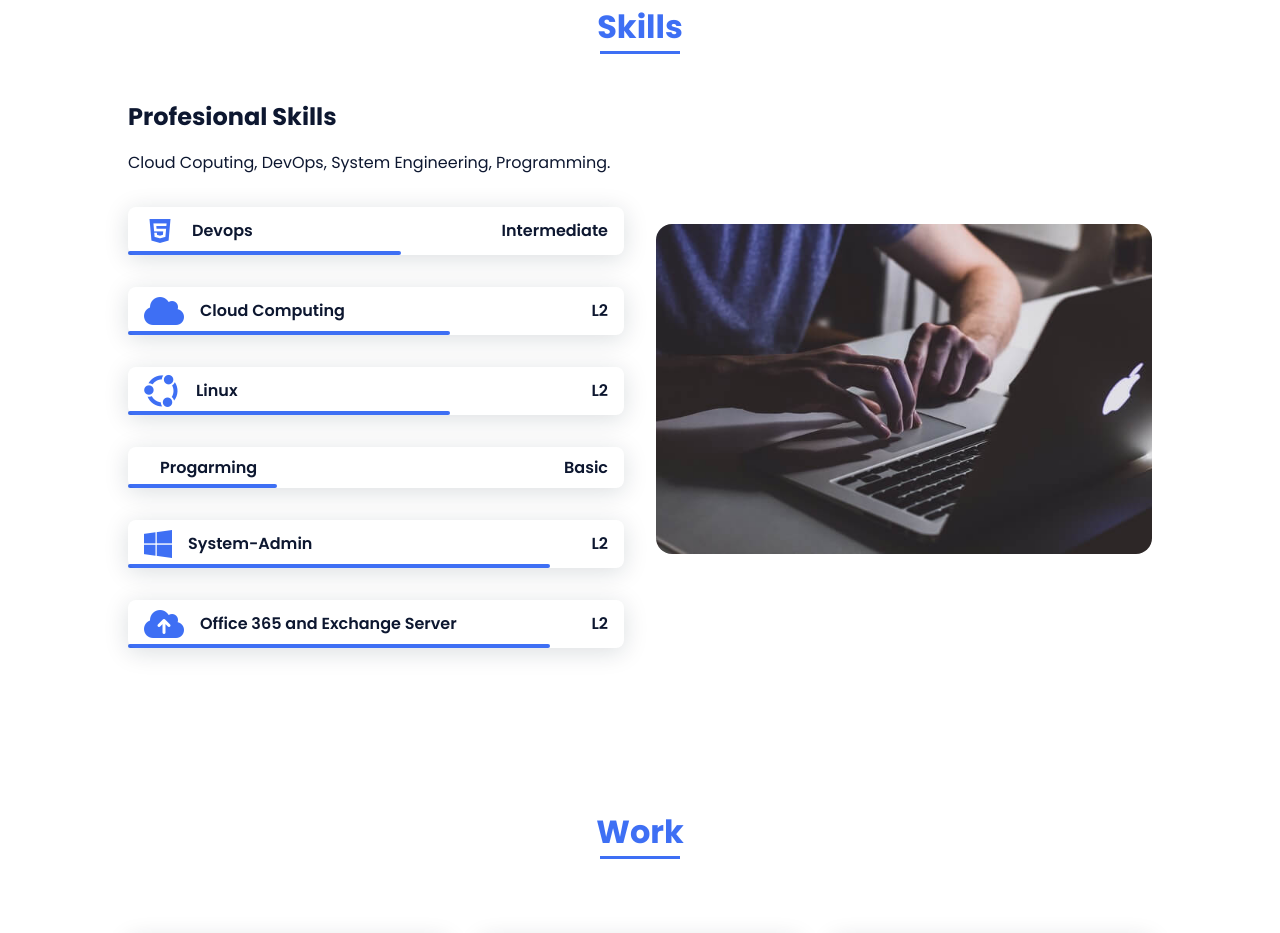
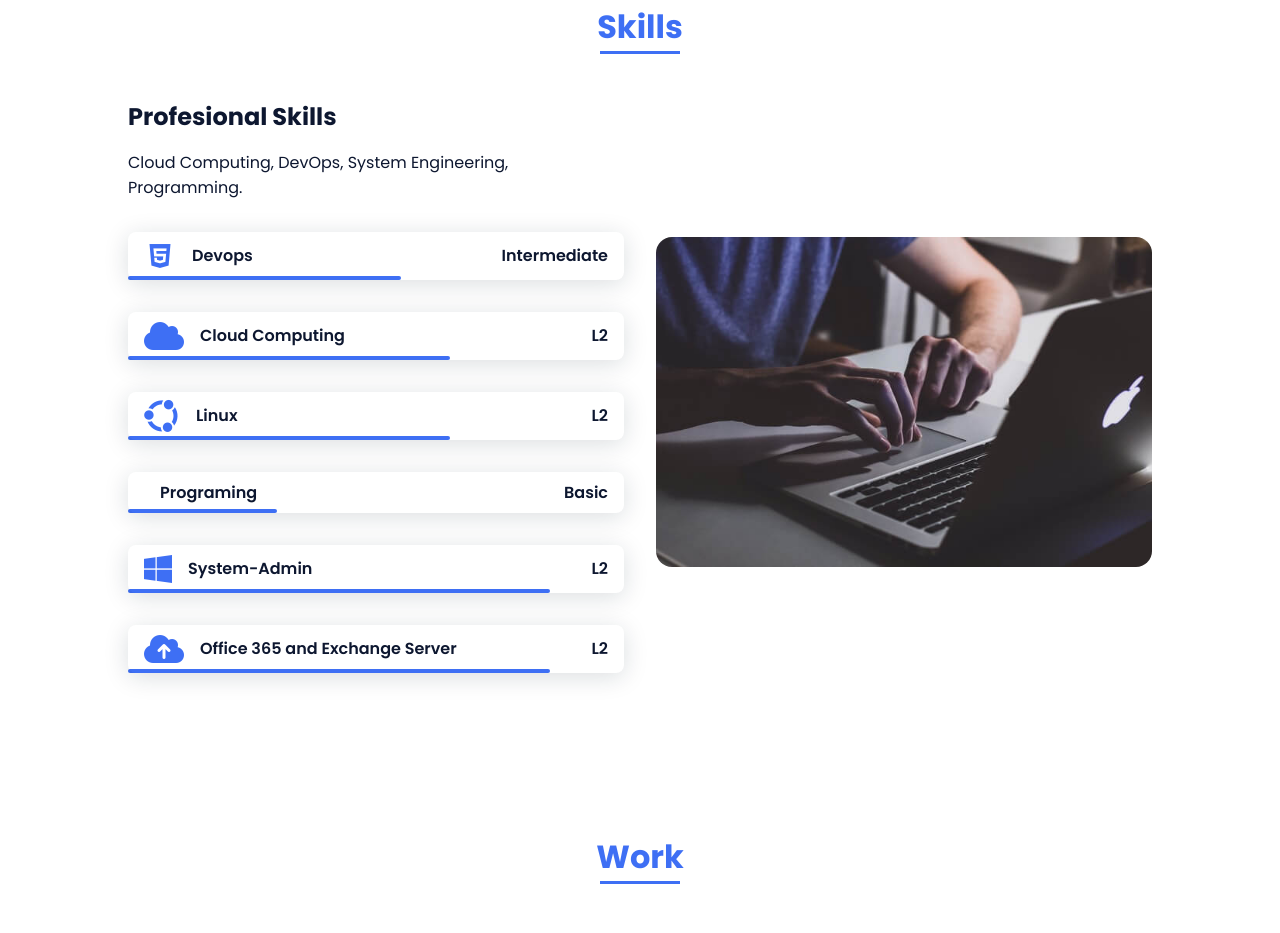
Before and after one commit to techyavixyz/Abhinash-Portfolio, a plain HTML site: page index.html in a window 1280 px wide. Shown: the part 1406-2339 px from the top of the page. Drawn offline with nearby package versions, Linux system fonts and the light colour scheme.

Commit message:
Update index.html

```diff
--- a/index.html
+++ b/index.html
@@ -93,7 +93,7 @@
                 <div class="skills__container bd-grid">
                     <div>
                         <h2 class="skills__subtitle">Profesional Skills</h2>
-                        <p class="skills__text">Cloud Coputing, DevOps, System Engineering, Programming.</p>
+                        <p class="skills__text">Cloud Computing, DevOps, System Engineering, Programming.</p>
                         <div class="skills__data">
                             <div class="skills__names">
                                 <i class='bx bxl-html5 skills__icon'></i>
@@ -133,7 +133,7 @@
                         <div class="skills__data">
                             <div class="skills__names">
                                 <i class='bx bxs-Programing skills__icon'></i>
-                                <span class="skills__name">Progarming</span>
+                                <span class="skills__name">Programing</span>
 
                             </div>
                             <div class="skills__bar skills__programing">
```
